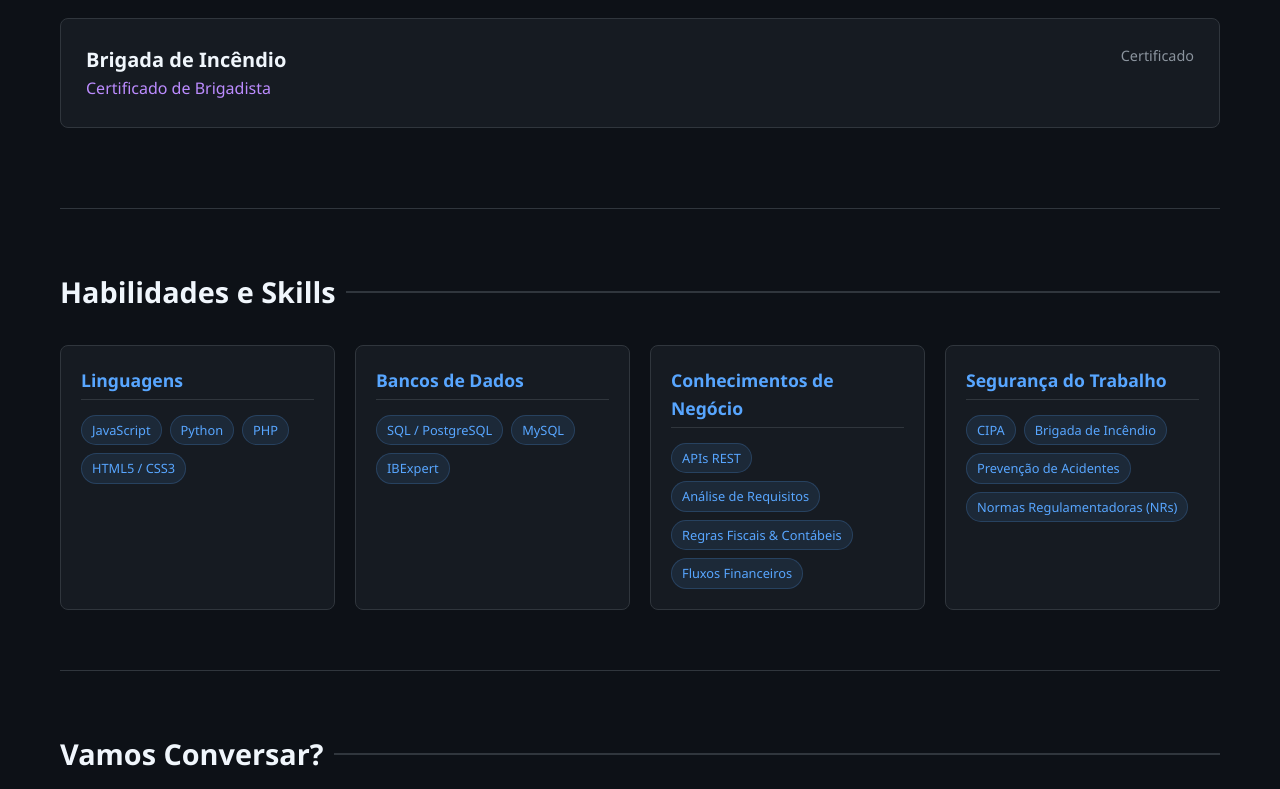
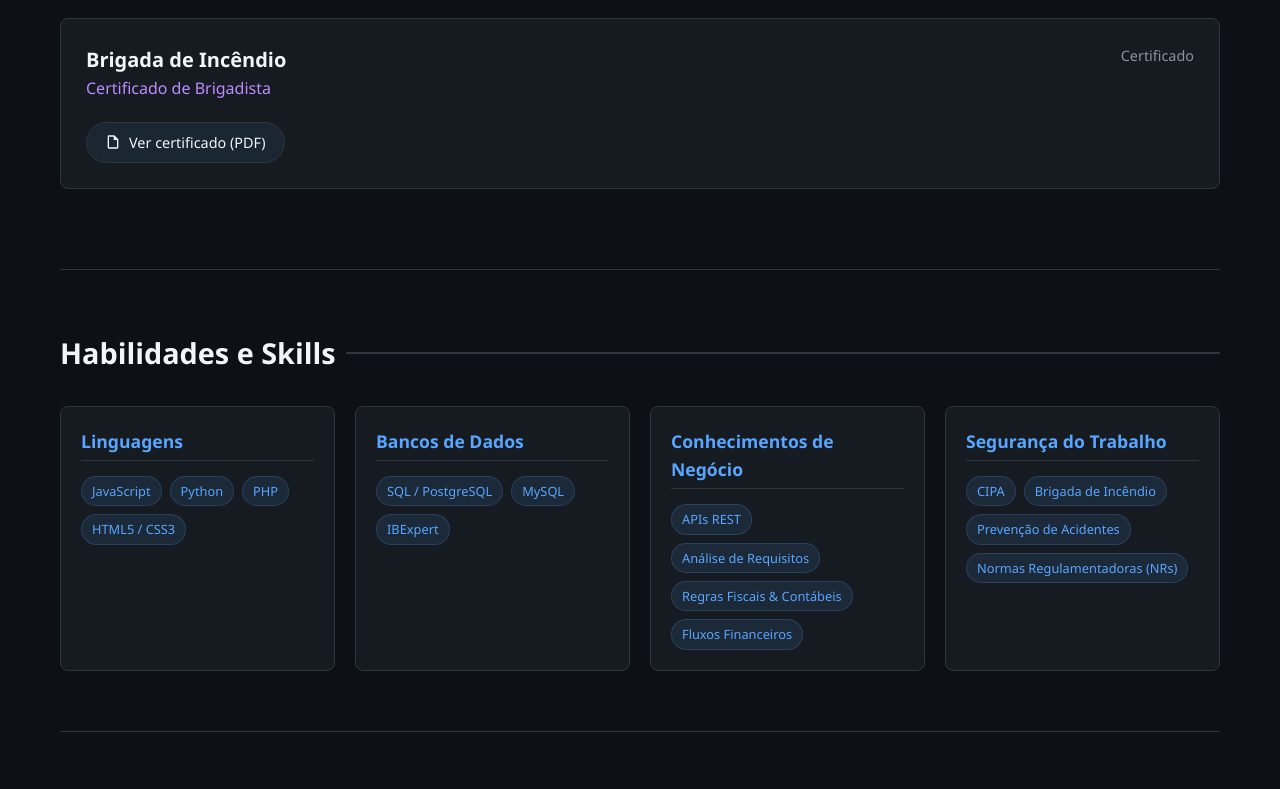
Before and after one commit to BRENOP24/brenoportifolio, a plain HTML site: page index.html in a window 1280 px wide. Shown: the part 2747-3536 px from the top of the page. Drawn offline with Linux system fonts and the light colour scheme.

Commit message:
Add download link for 'Certificado de Brigadista'
Added a link to download the 'Certificado de Brigadista' PDF.

```diff
--- a/index.html
+++ b/index.html
@@ -243,6 +243,11 @@
         </div>
         <span class="exp-data">Certificado</span>
     </div>
+
+    <a href="src/certificado_brigada.pdf" target="_blank" rel="noopener" class="btn-certificado">
+        <svg viewBox="0 0 24 24" width="16" height="16" fill="currentColor"><path d="M14 2H6a2 2 0 0 0-2 2v16a2 2 0 0 0 2 2h12a2 2 0 0 0 2-2V8l-6-6zm4 18H6V4h7v5h5v11z"/></svg>
+        Ver certificado (PDF)
+    </a>
 </div>
         </section>
 
```
Lines whose indentation alone changed are shown as unchanged.
